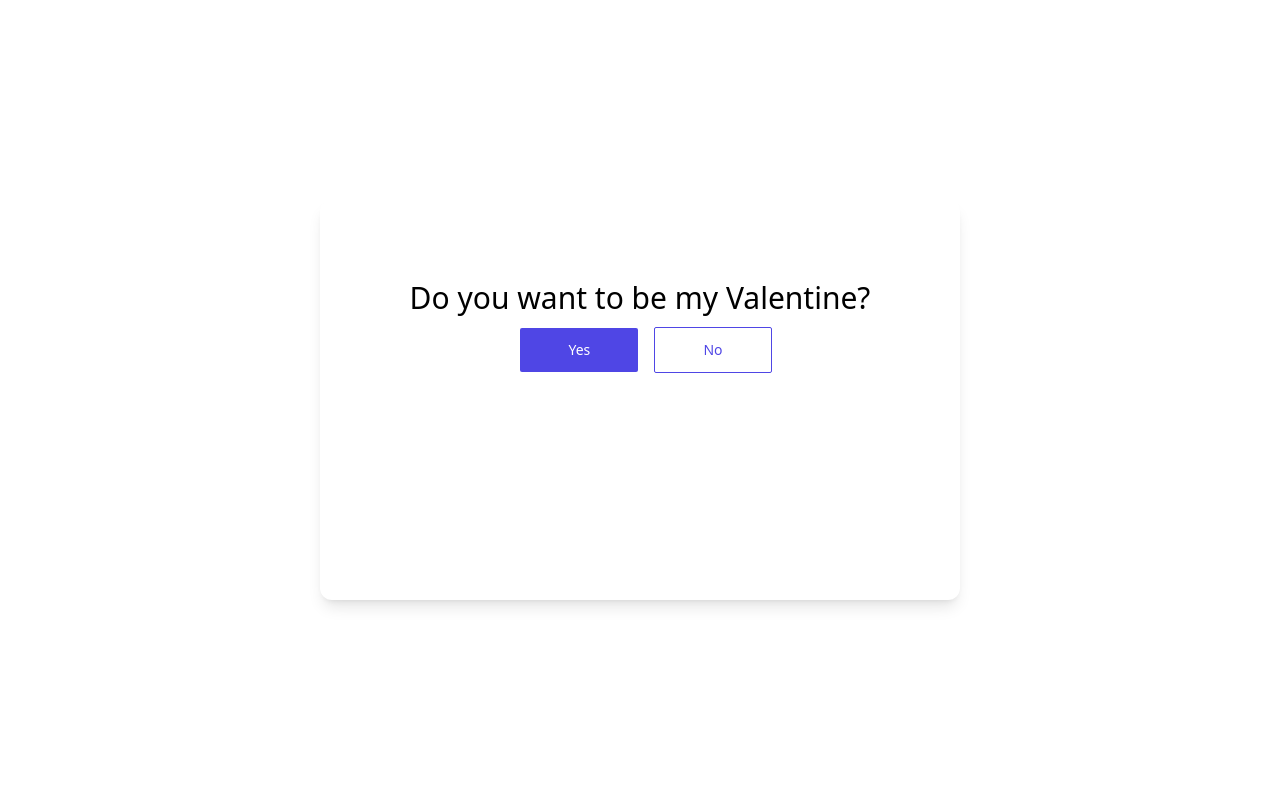
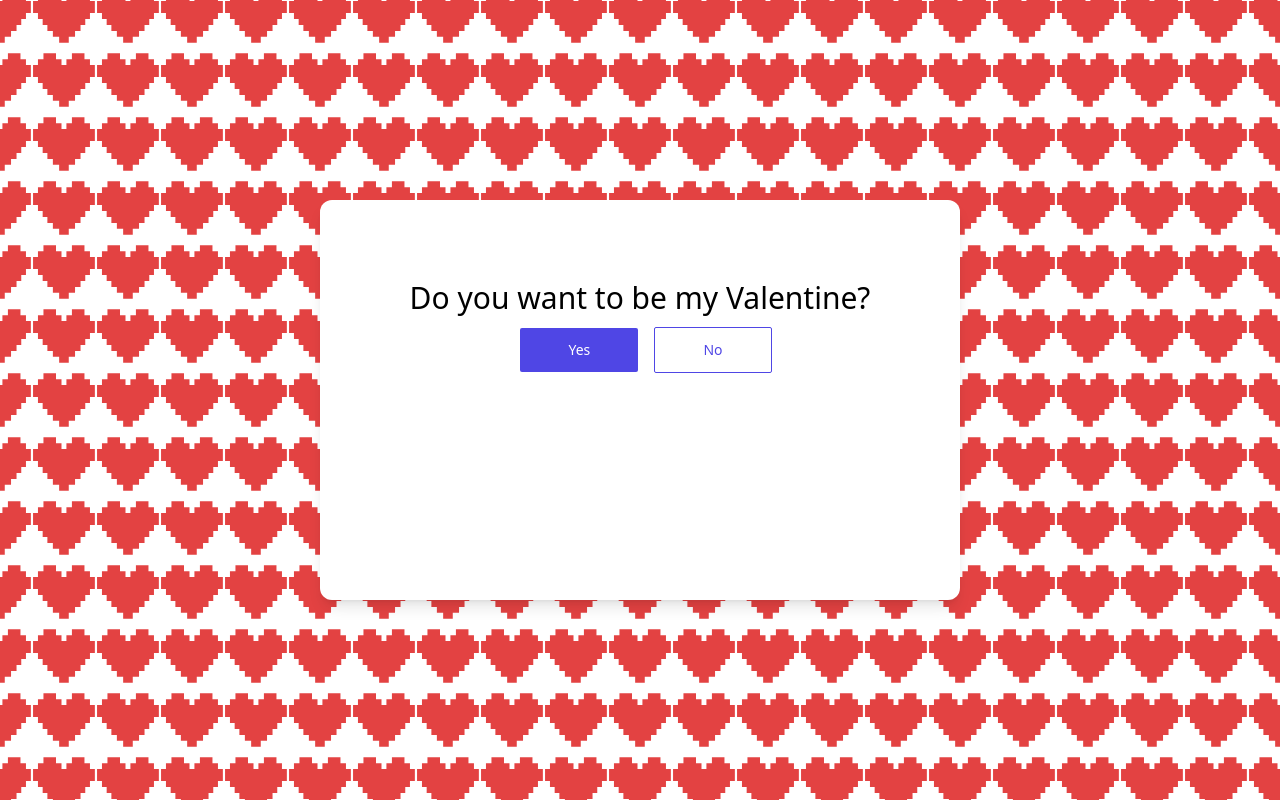
Before and after one commit to DevDuulat/be-my-valentine, a plain HTML site: page index.html in a window 1280 px wide. Drawn offline with nearby package versions, Linux system fonts and the light colour scheme.

Commit message:
changr url

```diff
--- a/index.html
+++ b/index.html
@@ -12,8 +12,7 @@
           ? 'bg-[url(\'https://media0.giphy.com/media/v1.Y2lkPTc5MGI3NjExcHpiczM0dXJldTZudGxya3lpd2ZqZmlzeDJzejN1Z3U3dnF6cW1hMCZlcD12MV9pbnRlcm5naWZfYnlfaWQmY3Q9Zw/DorxfW5xBGSG8bVxRa/giphy.gif\')] bg-cover'
           : isNoClicked
             ? 'bg-[url(\'https://media1.giphy.com/media/v1.Y2lkPTc5MGI3NjExMXJ0dmowbWt3OWJpZGs5a255aHd4ZnVkcjNqZ2w2YnNvb3pvajhpZiZlcD12MV9pbnRlcm5hbF9naWZfYnlfaWQmY3Q9Zw/M28rUlcjueKUE/giphy.gif\')] bg-cover'
-          : 'bg-[url(\'https://devduulat.github.io/be-my-valentine/img/love-svgrepo-com.svg\')] bg-repeat bg-center'
-
+            : 'bg-[url(\'/img/love-svgrepo-com.svg\')] bg-repeat bg-center'"
       class="h-screen transition-all duration-500">
 
     <div class="h-screen flex items-center justify-center bg-white/10">
```
